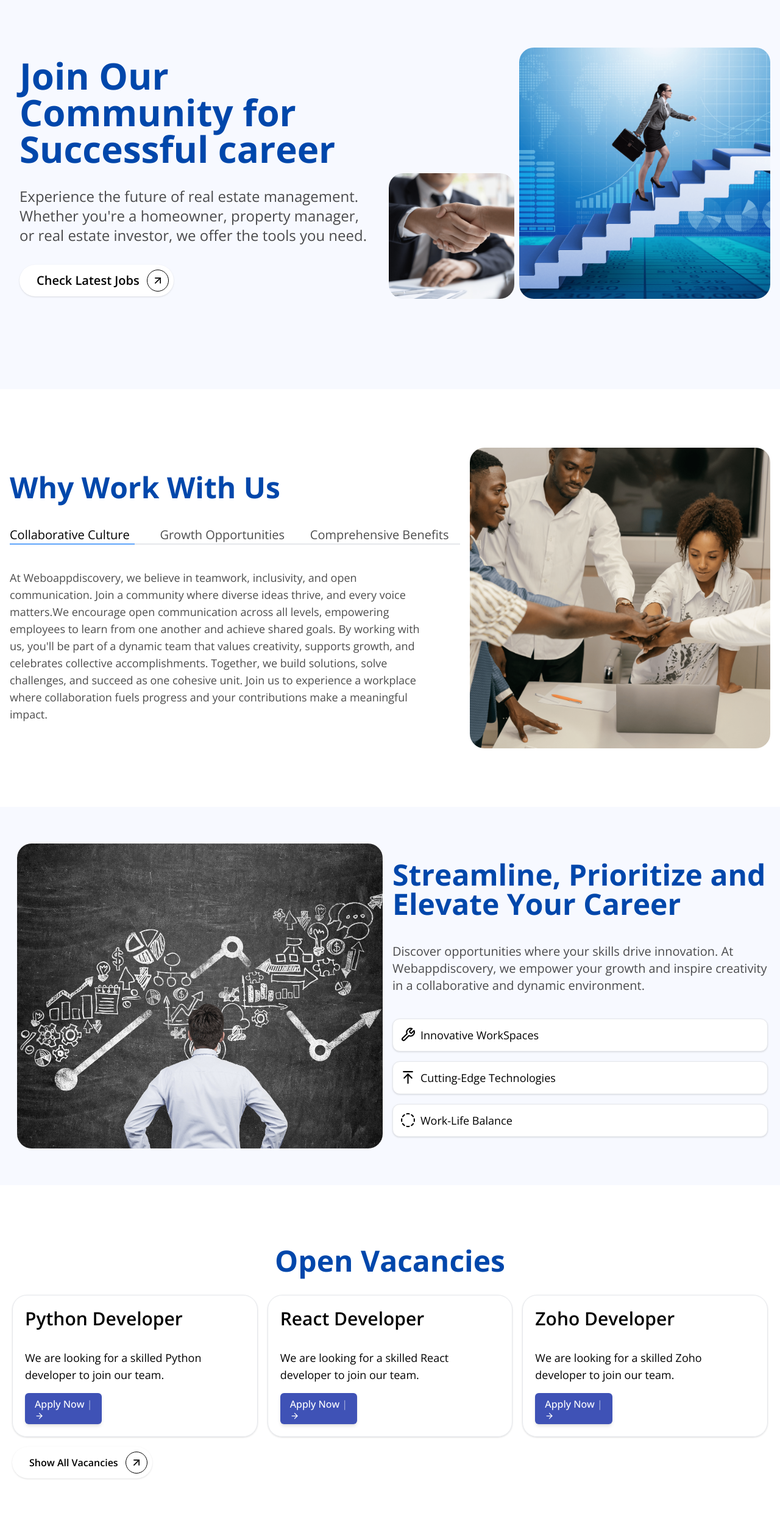
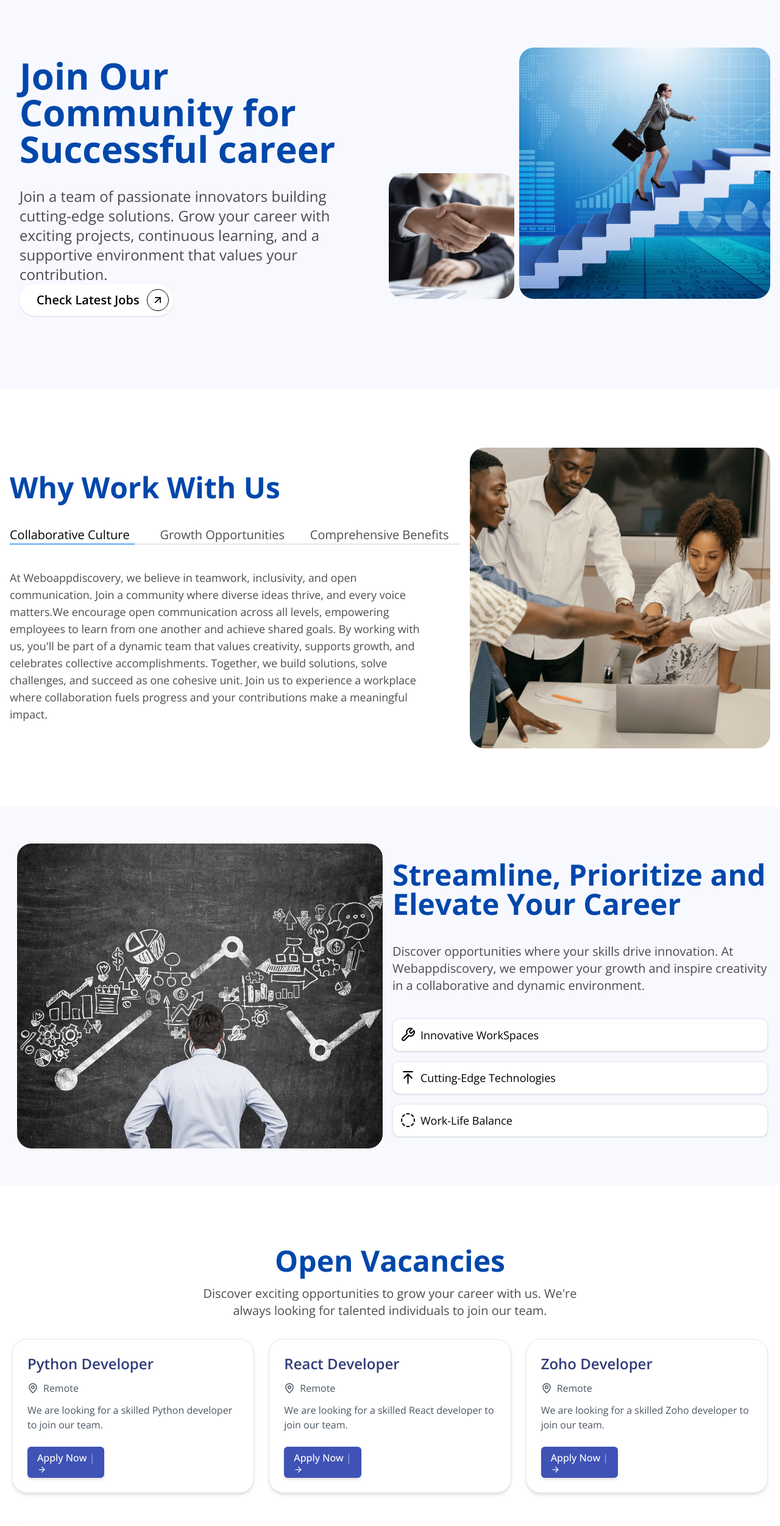
Before and after one commit to Abhishek-Rana-weboapp/weboapp_test, a React (Vite) app: page /career in a window 1280 px wide. Shown: the part 234-2736 px from the top of the page at 61% size. Built offline with nearby package versions, Linux system fonts and the light colour scheme; no server answers.

Commit message:
Career Page created

```diff
--- a/src/pages/career/Career.jsx
+++ b/src/pages/career/Career.jsx
@@ -3,20 +3,26 @@ import Hero from "./sections/Hero";
 import WhyWorkWithUs from "./sections/WhyWorkWithUs";
 import OpenVacancies from "./sections/OpenVacancies";
 import HiringProcess from "./sections/HiringProcess";
+import ScheduleCallSection from "../../components/buttons/ScheduleCallSection";
 
-const Streamline =lazy(()=>import("./sections/Streamline"))
+const Streamline = lazy(() => import("./sections/Streamline"));
 
 const Career = (props) => {
-
-
   return (
     <Suspense fallback={<>Loading</>}>
       <div className="space-y-20">
         <Hero />
         <WhyWorkWithUs />
-        <Streamline/>
-        <OpenVacancies />
-        {/* <HiringProcess/> */}
+        <Streamline />
+        <div id="vacancies">
+          <OpenVacancies />
+        </div>
+        <HiringProcess />
+        <ScheduleCallSection
+          title="Ready to Join Our Team?"
+          subtitle="Explore exciting career opportunities and be part of our innovative journey. Let's build something amazing together."
+          buttonText="View Open Positions"
+        />
       </div>
     </Suspense>
   );
--- a/src/pages/career/sections/Hero.jsx
+++ b/src/pages/career/sections/Hero.jsx
@@ -14,11 +14,20 @@ const Hero = () => {
             Join Our Community for Successful career
           </FadeUpHeading>
           <FadeUpParagraph className={"max-w-[600px] md:text-2xl"}>
-            Experience the future of real estate management. Whether you're a
-            homeowner, property manager, or real estate investor, we offer the
-            tools you need.
+            Join a team of passionate innovators building cutting-edge solutions.
+            Grow your career with exciting projects, continuous learning, and a
+            supportive environment that values your contribution.
           </FadeUpParagraph>
-          <Pin className={"md:text-xl"}>Check Latest Jobs</Pin>
+          <a
+            href="#vacancies"
+            onClick={(e) => {
+              e.preventDefault();
+              document.getElementById('vacancies')?.scrollIntoView({ behavior: 'smooth' });
+            }}
+            className="cursor-pointer"
+          >
+            <Pin className={"md:text-xl"}>Check Latest Jobs</Pin>
+          </a>
         </div>
         <div className="sm:basis-1/2 hidden sm:block">
           <div className="flex gap-2 items-end justify-end">
--- a/src/pages/career/sections/HiringProcess.jsx
+++ b/src/pages/career/sections/HiringProcess.jsx
@@ -1,12 +1,104 @@
 import React from 'react'
 import FadeUpHeading from '../../../components/animateComponents/FadeUpHeading'
+import FadeUpParagraph from '../../../components/animateComponents/FadeUpParagraph'
 import Wrapper from '../../../components/Wrapper'
+import { motion } from 'framer-motion'
+import { fadeUp } from '../../../utils/axios/animations/animations'
+import { FileText, Users, MessageSquare, CheckCircle, ArrowRight } from 'lucide-react'
 
 const HiringProcess = () => {
+  const steps = [
+    {
+      title: "Application",
+      description: "Submit your resume and cover letter through our portal or email.",
+      icon: <FileText size={30} />,
+    },
+    {
+      title: "Screening",
+      description: "Our team reviews your application and qualifications.",
+      icon: <Users size={30} />,
+    },
+    {
+      title: "Interview",
+      description: "Meet with our team to discuss your experience and fit.",
+      icon: <MessageSquare size={30} />,
+    },
+    {
+      title: "Offer",
+      description: "Receive an offer and join our amazing team!",
+      icon: <CheckCircle size={30} />,
+    },
+  ]
+
   return (
-    <Wrapper>
-      <FadeUpHeading>Our Hiring Process</FadeUpHeading>
-    </Wrapper>
+    <div className="bg-gradient-to-b from-white to-zinc-50 py-16">
+      <Wrapper>
+        <div className="space-y-12">
+          <div className="text-center space-y-4">
+            <FadeUpHeading>Our Hiring Process</FadeUpHeading>
+            <FadeUpParagraph className="max-w-2xl mx-auto">
+              We've streamlined our hiring process to make it simple and transparent.
+              Here's what you can expect when you apply.
+            </FadeUpParagraph>
+          </div>
+
+          <div className="relative">
+            {/* Connection line for desktop */}
+            <div className="hidden md:block absolute top-1/2 left-0 right-0 h-0.5 bg-gradient-to-r from-primary-200 via-primary-400 to-primary-200 transform -translate-y-1/2" />
+
+            <div className="grid grid-cols-1 md:grid-cols-4 gap-8 relative">
+              {steps.map((step, index) => (
+                <motion.div
+                  key={index}
+                  variants={fadeUp}
+                  initial="initial"
+                  whileInView="animate"
+                  viewport={{ margin: "0px 0px -200px 0px", once: true }}
+                  transition={{ delay: index * 0.1 }}
+                  className="relative"
+                >
+                  <div className="flex flex-col items-center text-center space-y-4">
+                    {/* Step number circle */}
+                    <div className="relative z-10 w-20 h-20 rounded-full bg-gradient-to-br from-primary-600 to-primary-800 flex items-center justify-center text-white shadow-lg transform hover:scale-110 transition-transform duration-300">
+                      {step.icon}
+                    </div>
+
+                    {/* Arrow for mobile */}
+                    {index < steps.length - 1 && (
+                      <div className="md:hidden flex justify-center my-2">
+                        <ArrowRight className="text-primary-400" size={24} />
+                      </div>
+                    )}
+
+                    <div className="space-y-2">
+                      <h3 className="text-xl font-semibold text-primary-900">
+                        {step.title}
+                      </h3>
+                      <p className="text-gray-600 text-sm md:text-base">
+                        {step.description}
+                      </p>
+                    </div>
+                  </div>
+                </motion.div>
+              ))}
+            </div>
+          </div>
+
+          <motion.div
+            variants={fadeUp}
+            initial="initial"
+            whileInView="animate"
+            viewport={{ margin: "0px 0px -200px 0px", once: true }}
+            className="text-center pt-8"
+          >
+            <p className="text-gray-600 max-w-2xl mx-auto">
+              We typically respond to applications within 3-5 business days.
+              If you have any questions about the process, feel free to reach out to us.
+            </p>
+          </motion.div>
+        </div>
+      </Wrapper>
+    </div>
   )
 }
 
--- a/src/pages/career/sections/OpenVacancies.jsx
+++ b/src/pages/career/sections/OpenVacancies.jsx
@@ -1,12 +1,13 @@
 import React from "react";
 import Wrapper from "../../../components/Wrapper";
 import FadeUpHeading from "../../../components/animateComponents/FadeUpHeading";
+import FadeUpParagraph from "../../../components/animateComponents/FadeUpParagraph";
 import useFetchJobs from "../../../hooks/useFetchJobs";
 import Button from "../../../components/buttons/Button";
 import { Pin } from "../../../components/buttons/Pin";
 import { motion } from "framer-motion";
 import { fadeUp } from "../../../utils/axios/animations/animations";
-import { ArrowRight } from "lucide-react";
+import { ArrowRight, MapPin } from "lucide-react";
 
 const OpenVacancies = () => {
   const jobs = [
@@ -35,8 +36,14 @@ const OpenVacancies = () => {
   return (
     <Wrapper className={"pb-20"}>
       <div className="space-y-8">
+        <div className="text-center space-y-4">
           <FadeUpHeading>Open Vacancies</FadeUpHeading>
-        <div className="grid grid-cols-[repeat(auto-fit,minmax(360px,1fr))] gap-4">
+          <FadeUpParagraph className="max-w-2xl mx-auto">
+            Discover exciting opportunities to grow your career with us.
+            We're always looking for talented individuals to join our team.
+          </FadeUpParagraph>
+        </div>
+        <div className="grid grid-cols-[repeat(auto-fit,minmax(360px,1fr))] gap-6">
           {jobs?.map((job, index) => {
             return (
               <motion.div
@@ -45,23 +52,46 @@ const OpenVacancies = () => {
                 whileInView="animate"
                 viewport={{ margin: "0px 0px -200px 0px", once: true }}
                 key={index}
-                className="flex flex-col items-start justify-between space-y-8 rounded-3xl border p-5 text-start shadow"
+                className="flex flex-col items-start justify-between space-y-6 rounded-3xl border border-gray-200 bg-white p-6 text-start shadow-md hover:shadow-xl transition-shadow duration-300"
               >
-                <h2 className="text-lg font-semibold md:text-3xl">
+                <div className="space-y-3 w-full">
+                  <h2 className="text-xl font-semibold md:text-2xl text-primary-900">
                     {job.title}
                   </h2>
-                <div className="space-y-4">
-                  <p className="md:text-lg">{job.description}</p>
-                  <Button>
+                  <div className="flex items-center gap-2 text-gray-600">
+                    <MapPin size={18} />
+                    <span className="text-sm md:text-base">{job.location}</span>
+                  </div>
+                  <p className="text-gray-600 md:text-base leading-relaxed">
+                    {job.description}
+                  </p>
+                </div>
+                <Button className="w-full md:w-auto">
                   Apply Now <span className="text-white/50">|</span>{" "}
                   <ArrowRight size={15} />
                 </Button>
-                </div>
               </motion.div>
             );
           })}
+          {jobs?.length === 0 && (
+            <motion.div
+              variants={fadeUp}
+              initial="initial"
+              whileInView="animate"
+              viewport={{ margin: "0px 0px -200px 0px", once: true }}
+              className="col-span-full text-center py-12"
+            >
+              <p className="text-gray-600 text-lg">
+                No open positions at the moment. Check back soon!
+              </p>
+            </motion.div>
+          )}
+        </div>
+        {jobs?.length > 0 && (
+          <div className="text-center pt-4">
             <Pin>Show All Vacancies</Pin>
           </div>
+        )}
       </div>
     </Wrapper>
   );
```
Lines whose indentation alone changed are shown as unchanged.
